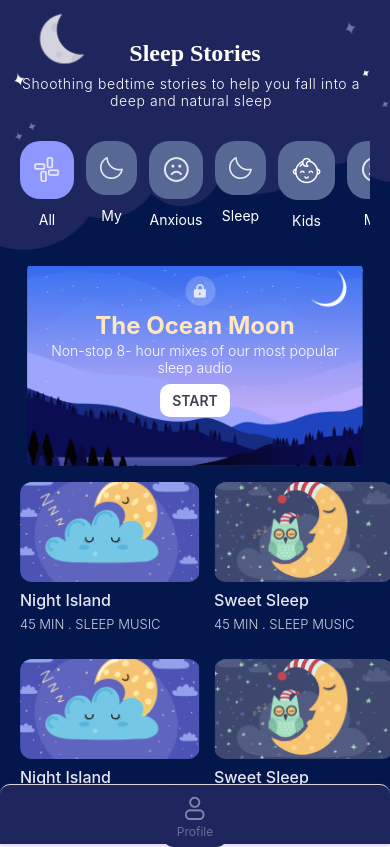
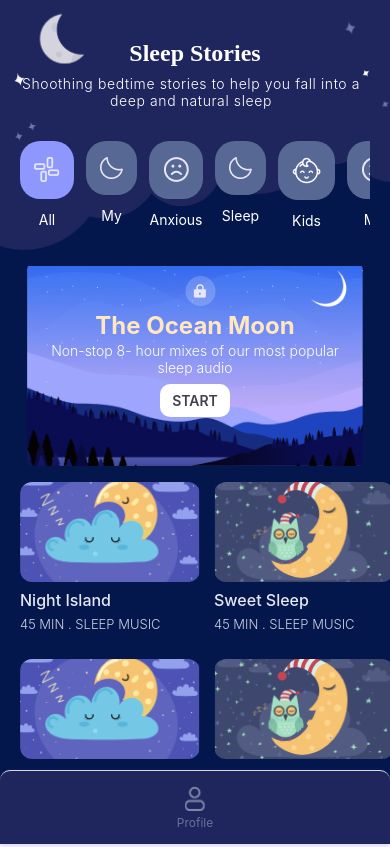
Before and after one commit to baha-udin/Meditation---Be-wise-in-Our-Life, a React Native app: screen /BottomNavigation in a window 390 px wide. Built offline with nearby package versions, Linux system fonts and the light colour scheme.

Commit message:
minor change

```diff
--- a/src/Router/BottomNavigation.js
+++ b/src/Router/BottomNavigation.js
@@ -16,6 +16,7 @@ import {
   IconProfileActive,
 } from './..//assets/img';
 import Colors from './../assets/Colors';
+import {ResHeight, ResWidth} from '../utils/responsive';
 
 const Tab = createBottomTabNavigator();
 
@@ -31,13 +32,13 @@ const BottomNavigation = ({navigation}) => {
           position: 'absolute',
           justifyContent: 'center',
           alignItems: 'center',
-          height: 60,
+          height: ResHeight(70),
           width: '100%',
           bottom: 0,
           backgroundColor: Colors.Basic_BG,
           borderTopLeftRadius: 10,
           borderTopRightRadius: 10,
-          paddingVertical: 6,
+
           ...styles.tabBarStyling,
         },
       }}>
@@ -50,19 +51,22 @@ const BottomNavigation = ({navigation}) => {
               style={{
                 justifyContent: 'center',
                 alignItems: 'center',
-                paddingVertical: 8,
-                paddingHorizontal: 8,
-                borderRadius: 12,
+                paddingVertical: ResHeight(8),
+                paddingHorizontal: ResWidth(8),
+                borderRadius: 10,
                 backgroundColor: focused ? Colors.BUTTON_BG : Colors.Basic_BG,
               }}>
               <Image
                 source={focused ? IconHomeActive : IconHome}
-                style={{height: 24, opacity: 0.8}}
+                style={{
+                  height: ResWidth(23),
+                  opacity: 0.8,
+                }}
               />
               <Text
                 style={{
-                  fontSize: 12,
-                  marginTop: 4,
+                  fontSize: ResWidth(12),
+                  marginTop: ResHeight(4),
                   color: focused ? Colors.FontColor : Colors.InActiveMenu,
                   opacity: focused ? 1 : 0.6,
                 }}>
@@ -81,19 +85,19 @@ const BottomNavigation = ({navigation}) => {
               style={{
                 justifyContent: 'center',
                 alignItems: 'center',
-                paddingVertical: 8,
-                paddingHorizontal: 8,
-                borderRadius: 12,
+                paddingVertical: ResHeight(8),
+                paddingHorizontal: ResWidth(8),
+                borderRadius: 10,
                 backgroundColor: focused ? Colors.BUTTON_BG : Colors.Basic_BG,
               }}>
               <Image
                 source={focused ? IconSleepActive : IconSleep}
-                style={{height: 24, opacity: 0.8}}
+                style={{height: ResWidth(23), opacity: 0.8}}
               />
               <Text
                 style={{
-                  fontSize: 12,
-                  marginTop: 4,
+                  fontSize: ResWidth(12),
+                  marginTop: ResHeight(4),
                   color: focused ? Colors.FontColor : Colors.InActiveMenu,
                   opacity: focused ? 1 : 0.6,
                 }}>
@@ -112,19 +116,19 @@ const BottomNavigation = ({navigation}) => {
               style={{
                 justifyContent: 'center',
                 alignItems: 'center',
-                paddingVertical: 8,
-                paddingHorizontal: 8,
-                borderRadius: 12,
+                paddingVertical: ResHeight(8),
+                paddingHorizontal: ResWidth(8),
+                borderRadius: 10,
                 backgroundColor: focused ? Colors.BUTTON_BG : Colors.Basic_BG,
               }}>
               <Image
                 source={focused ? IconMeditateActive : IconMeditate}
-                style={{height: 24, opacity: 0.8}}
+                style={{height: ResWidth(23), opacity: 0.8}}
               />
               <Text
                 style={{
-                  fontSize: 12,
-                  marginTop: 4,
+                  fontSize: ResWidth(12),
+                  marginTop: ResHeight(4),
                   color: focused ? Colors.FontColor : Colors.InActiveMenu,
                   opacity: focused ? 1 : 0.6,
                 }}>
@@ -143,19 +147,23 @@ const BottomNavigation = ({navigation}) => {
               style={{
                 justifyContent: 'center',
                 alignItems: 'center',
-                paddingVertical: 8,
-                paddingHorizontal: 8,
-                borderRadius: 12,
+                paddingVertical: ResHeight(8),
+                paddingHorizontal: ResWidth(8),
+                borderRadius: 10,
                 backgroundColor: focused ? Colors.BUTTON_BG : Colors.Basic_BG,
               }}>
               <Image
                 source={focused ? IconMusicActive : IconMusic}
-                style={{height: 24, opacity: 0.8}}
+                style={{
+                  height: ResWidth(23),
+                  opacity: 0.8,
+                  width: ResWidth(28),
+                }}
               />
               <Text
                 style={{
-                  fontSize: 12,
-                  marginTop: 4,
+                  fontSize: ResWidth(12),
+                  marginTop: ResHeight(4),
                   color: focused ? Colors.FontColor : Colors.InActiveMenu,
                   opacity: focused ? 1 : 0.6,
                 }}>
@@ -174,14 +182,14 @@ const BottomNavigation = ({navigation}) => {
               style={{
                 justifyContent: 'center',
                 alignItems: 'center',
-                paddingVertical: 8,
-                paddingHorizontal: 8,
-                borderRadius: 12,
+                paddingVertical: ResHeight(8),
+                paddingHorizontal: ResWidth(8),
+                borderRadius: 10,
                 backgroundColor: focused ? Colors.BUTTON_BG : Colors.Basic_BG,
               }}>
               <Image
                 source={focused ? IconProfileActive : IconProfile}
-                style={{height: 24, opacity: 0.8}}
+                style={{height: ResWidth(23), opacity: 0.8}}
               />
               <Text
                 style={{
```
